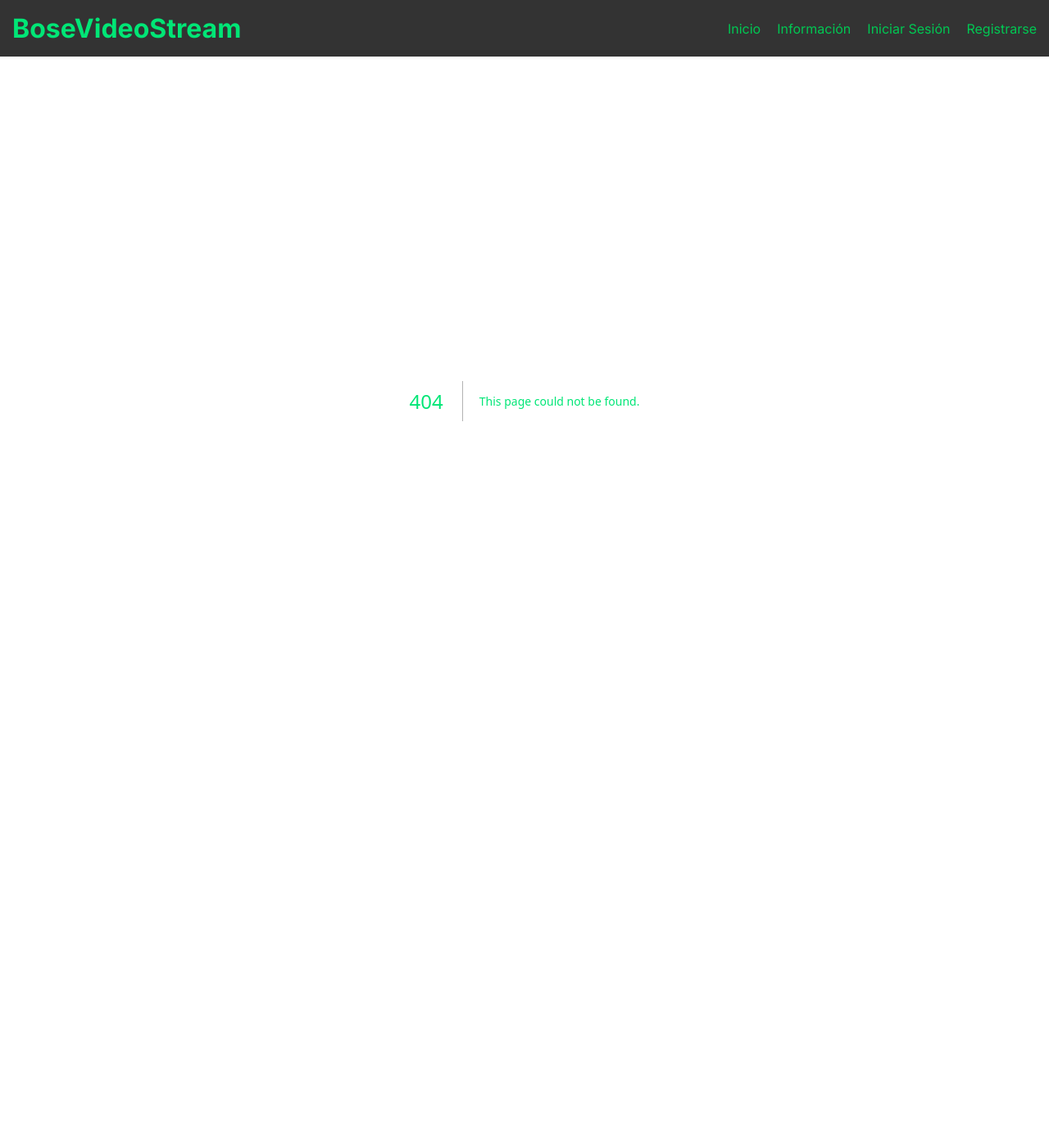
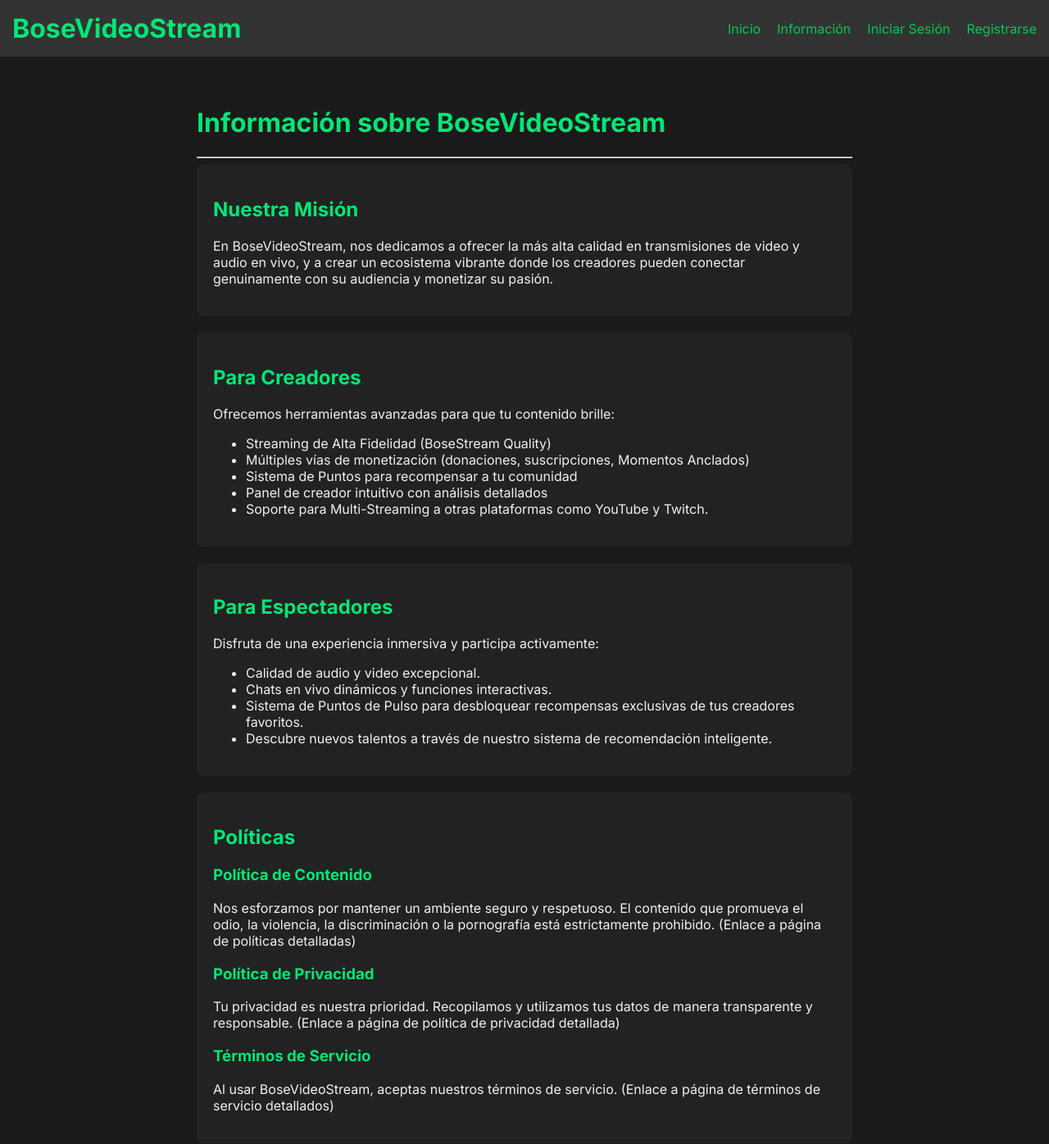
Before and after one commit to pacureok/BoseVideoStreamj, a Next.js app: page /info in a window 1280 px wide. Before the commit this address had no page. Shown: the top 1396 px of the page at 82% size. Before the commit the page ends 909 px from the top, so only its background shows below. Built offline with nearby package versions, Linux system fonts and the light colour scheme.

Commit message:
Create page.tsx

```diff
--- /dev/null
+++ b/src/app/info/page.tsx
@@ -0,0 +1,46 @@
+export default function InfoPage() {
+  return (
+    <div style={{ padding: '20px', maxWidth: '800px', margin: 'auto' }}>
+      <h1>Información sobre BoseVideoStream</h1>
+      <hr />
+      <section>
+        <h2>Nuestra Misión</h2>
+        <p>En BoseVideoStream, nos dedicamos a ofrecer la más alta calidad en transmisiones de video y audio en vivo, y a crear un ecosistema vibrante donde los creadores pueden conectar genuinamente con su audiencia y monetizar su pasión.</p>
+      </section>
+      <section>
+        <h2>Para Creadores</h2>
+        <p>Ofrecemos herramientas avanzadas para que tu contenido brille:</p>
+        <ul>
+          <li>Streaming de Alta Fidelidad (BoseStream Quality)</li>
+          <li>Múltiples vías de monetización (donaciones, suscripciones, Momentos Anclados)</li>
+          <li>Sistema de Puntos para recompensar a tu comunidad</li>
+          <li>Panel de creador intuitivo con análisis detallados</li>
+          <li>Soporte para Multi-Streaming a otras plataformas como YouTube y Twitch.</li>
+        </ul>
+      </section>
+      <section>
+        <h2>Para Espectadores</h2>
+        <p>Disfruta de una experiencia inmersiva y participa activamente:</p>
+        <ul>
+          <li>Calidad de audio y video excepcional.</li>
+          <li>Chats en vivo dinámicos y funciones interactivas.</li>
+          <li>Sistema de Puntos de Pulso para desbloquear recompensas exclusivas de tus creadores favoritos.</li>
+          <li>Descubre nuevos talentos a través de nuestro sistema de recomendación inteligente.</li>
+        </ul>
+      </section>
+      <section>
+        <h2>Políticas</h2>
+        <h3>Política de Contenido</h3>
+        <p>Nos esforzamos por mantener un ambiente seguro y respetuoso. El contenido que promueva el odio, la violencia, la discriminación o la pornografía está estrictamente prohibido. (Enlace a página de políticas detalladas)</p>
+        <h3>Política de Privacidad</h3>
+        <p>Tu privacidad es nuestra prioridad. Recopilamos y utilizamos tus datos de manera transparente y responsable. (Enlace a página de política de privacidad detallada)</p>
+        <h3>Términos de Servicio</h3>
+        <p>Al usar BoseVideoStream, aceptas nuestros términos de servicio. (Enlace a página de términos de servicio detallados)</p>
+      </section>
+      <section>
+        <h2>Contacto</h2>
+        <p>¿Tienes preguntas o necesitas ayuda? Contacta a nuestro equipo de soporte en <a href="mailto:soporte@bosevideostream.com">soporte@bosevideostream.com</a>.</p>
+      </section>
+    </div>
+  );
+}
```
